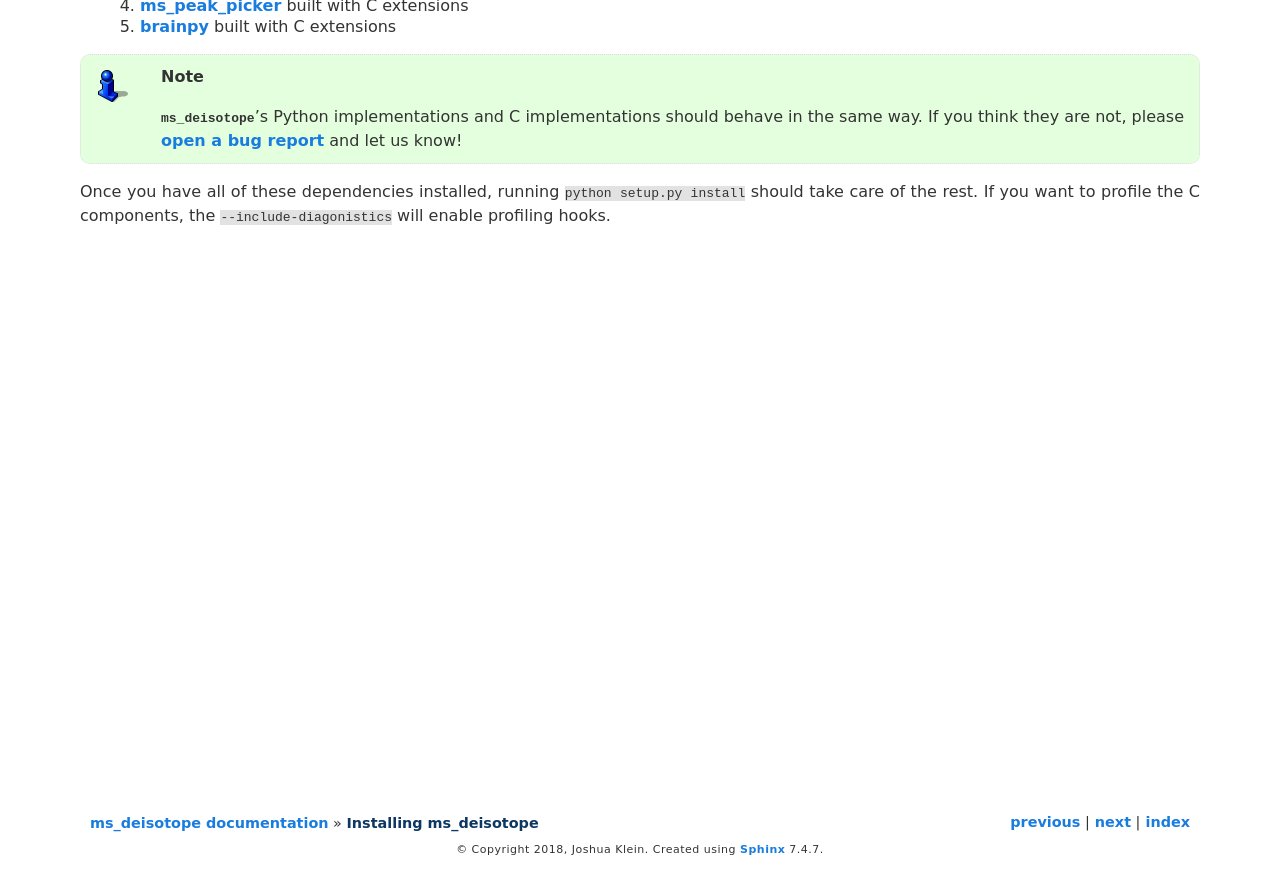
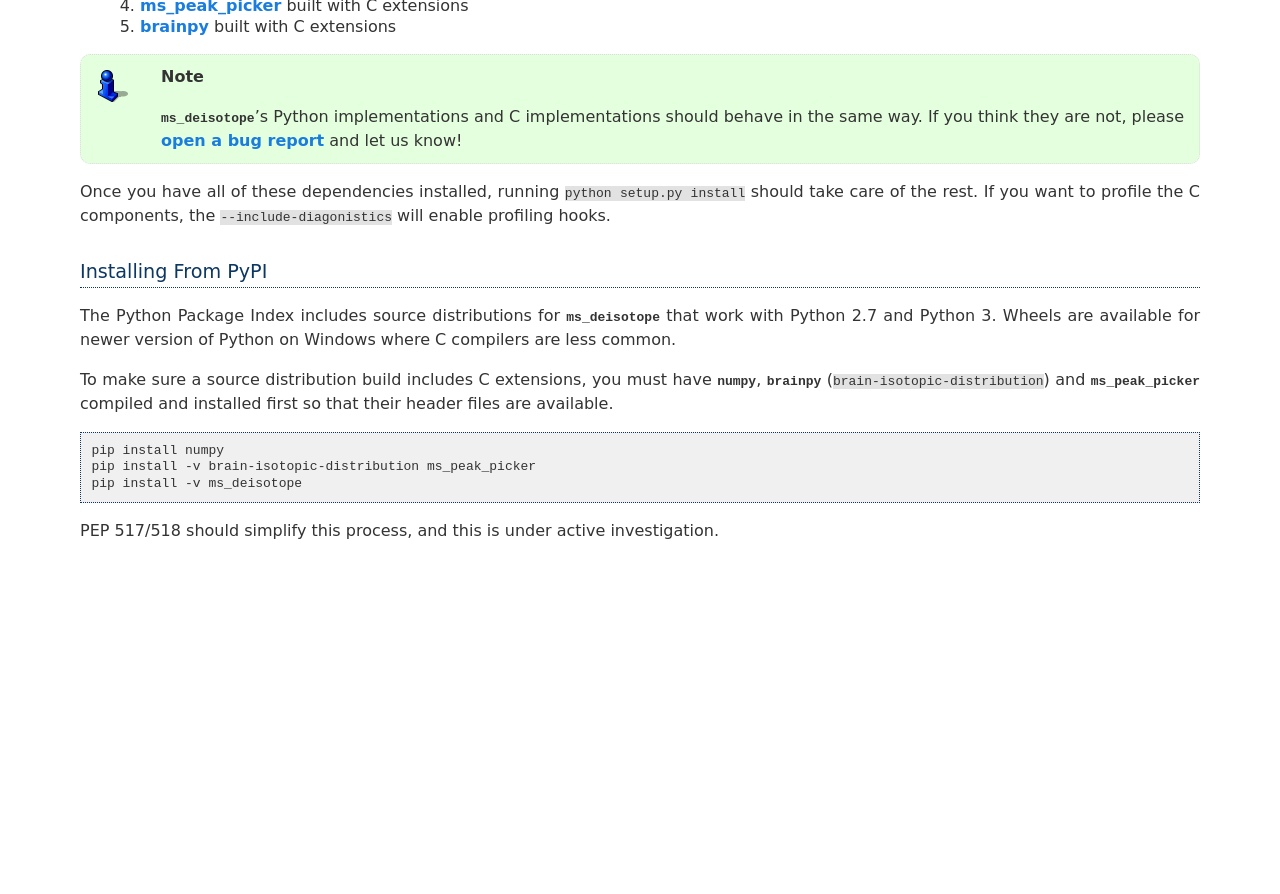
Before and after one commit to mobiusklein/ms_deisotope, a Sphinx documentation site: the page built from docs/installing.rst, in a window 1280 px wide and 900 px high, scrolled down 483 px. Shown: the top 894 px of the window. Built offline with Sphinx 7.4.7, drawn with Linux system fonts in a browser that asks for light colours; before the commit the page ends 1350 px from its top, so only the background shows below that.

Commit message:
Mention installing from PyPI in the docs

```diff
--- a/docs/installing.rst
+++ b/docs/installing.rst
@@ -38,3 +38,22 @@ library from source with the C extensions included, you'll need:
 Once you have all of these dependencies installed, running ``python setup.py install`` should take
 care of the rest. If you want to profile the C components, the ``--include-diagonistics`` will enable
 profiling hooks.
+
+
+Installing From PyPI
+====================
+
+The Python Package Index includes source distributions for :mod:`ms_deisotope` that work with Python 2.7
+and Python 3. Wheels are available for newer version of Python on Windows where C compilers are less common.
+
+To make sure a source distribution build includes C extensions, you must have :mod:`numpy`, :mod:`brainpy`
+(``brain-isotopic-distribution``) and :mod:`ms_peak_picker` compiled and installed first so that their header
+files are available.
+
+.. code:: bash
+
+    pip install numpy
+    pip install -v brain-isotopic-distribution ms_peak_picker
+    pip install -v ms_deisotope
+
+PEP 517/518 should simplify this process, and this is under active investigation.
```
